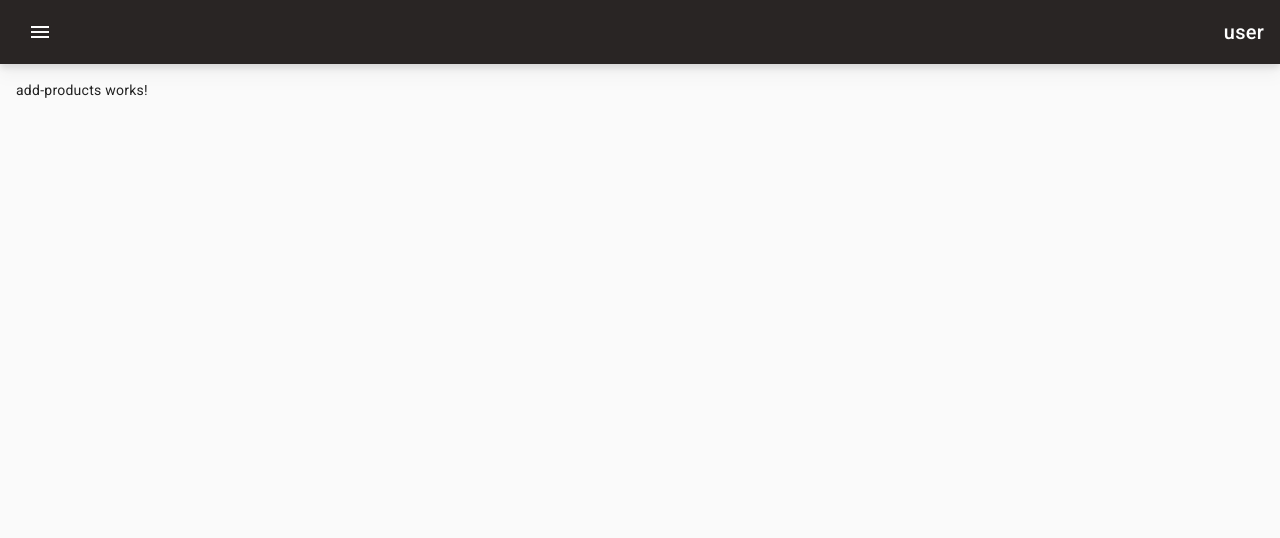
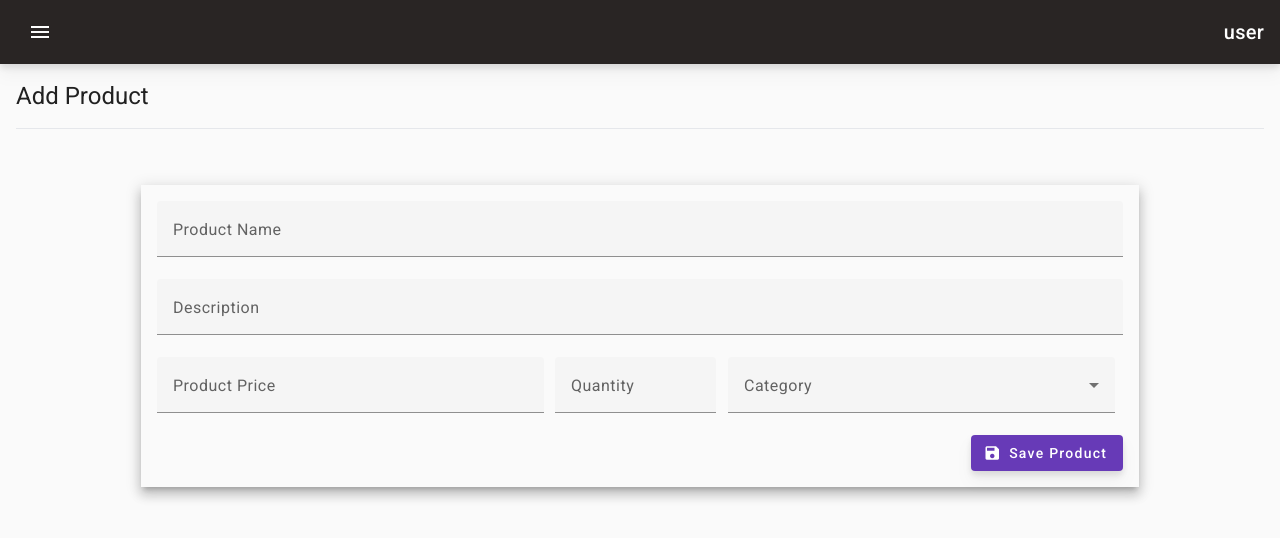
Before and after one commit to AlexAvilezB/IMS-APP, an Angular app: page /products/add in a window 1280 px wide. Shown: the top 538 px of the page. Built offline with nearby package versions, Linux system fonts and the light colour scheme.

Commit message:
formulario para agregar productos(solo diseño)

```diff
--- a/db.json
+++ b/db.json
@@ -28,7 +28,10 @@
       "description": "Laptop for gaming",
       "price": 20000,
       "quantity": 3,
-      "category": "Computers"
+      "category": {
+        "cid": 1,
+        "category_name": "Computers"
+      }
     },
     {
       "pid": 2,
@@ -36,7 +39,10 @@
       "description": "Asus Headphones",
       "price": 3000,
       "quantity": 8,
-      "category": "Accesories"
+      "category": {
+        "cid": 2,
+        "category_name": "Accesories"
+      }
     },
     {
       "pid": 3,
@@ -44,7 +50,10 @@
       "description": "Gear Microphone",
       "price": 8000,
       "quantity": 5,
-      "category": "Audio"
+      "category": {
+        "cid": 3,
+        "category_name": "Audio"
+      }
     },
     {
       "pid": 4,
@@ -52,7 +61,10 @@
       "description": "Laptop Asus",
       "price": 50000,
       "quantity": 3,
-      "category": "Computers"
+      "category": {
+        "cid": 1,
+        "category_name": "Computers"
+      }
     },
     {
       "pid": 5,
@@ -60,7 +72,10 @@
       "description": "Kraken Keyboard",
       "price": 4000,
       "quantity": 8,
-      "category": "Accesories"
+      "category": {
+        "cid": 2,
+        "category_name": "Accesories"
+      }
     },
     {
       "pid": 6,
@@ -68,7 +83,10 @@
       "description": "500w Speaker",
       "price": 10000,
       "quantity": 3,
-      "category": "Audio"
+      "category": {
+        "cid": 3,
+        "category_name": "Audio"
+      }
     },
     {
       "pid": 7,
@@ -76,7 +94,24 @@
       "description": "Powerfull Laptop",
       "price": 40000,
       "quantity": 7,
-      "category": "Computers"
+      "category": {
+        "cid":1,
+        "category_name":"Computers"
+      }
+    }
+  ],
+  "categories": [
+    {
+      "cid": 1,
+      "category_name": "Computers"
+    },
+    {
+      "cid": 2,
+      "category_name": "Accesories"
+    },
+    {
+      "cid": 3,
+      "category_name": "Audio"
     }
   ]
 }
--- a/src/app/IMS/ims.module.ts
+++ b/src/app/IMS/ims.module.ts
@@ -10,6 +10,7 @@ import { CategoriesComponent } from './pages/categories/categories.component';
 import { UsersComponent } from './pages/users/users.component';
 import { MaterialModule } from '../material/material.module';
 import { HomeComponent } from './pages/home/home.component';
+import { ReactiveFormsModule } from '@angular/forms';
 
 
 @NgModule({
@@ -25,7 +26,8 @@ import { HomeComponent } from './pages/home/home.component';
   imports: [
     CommonModule,
     IMSRoutingModule,
-    MaterialModule
+    MaterialModule,
+    ReactiveFormsModule
   ]
 })
 export class IMSModule { }
--- a/src/app/IMS/interfaces/products.ts
+++ b/src/app/IMS/interfaces/products.ts
@@ -7,8 +7,7 @@ export interface Product {
   category: Category;
 }
 
-export enum Category {
-  Computers = 'Computers',
-  Audio = 'Audio',
-  Accesories = 'Accesories',
+export interface Category {
+  cid: number;
+  category_name: string;
 }
--- a/src/app/IMS/pages/add-products/add-products.component.html
+++ b/src/app/IMS/pages/add-products/add-products.component.html
@@ -1 +1,43 @@
-<p>add-products works!</p>
+<h1>Add Product</h1>
+<hr><br>
+
+<div class="flex justify-center mt-9">
+    <form autocomplete="off" [formGroup]="productsForm" class="mat-elevation-z8 p-4 w-4/5">
+
+        <mat-form-field appearance="fill" class="w-full">
+            <mat-label>Product Name</mat-label>
+            <input matInput>
+        </mat-form-field>
+
+
+        <mat-form-field appearance="fill" class="w-full">
+            <mat-label>Description</mat-label>
+            <input matInput>
+        </mat-form-field>
+
+
+        <div class="flex gap-3 max-[700px]:flex-col ">
+            <mat-form-field appearance="fill" class="min-[700px]:w-2/5">
+                <mat-label>Product Price</mat-label>
+                <input matInput>
+            </mat-form-field>
+
+
+            <mat-form-field appearance="fill" class="min-[700px]:w-1/6">
+                <mat-label>Quantity</mat-label>
+                <input matInput>
+            </mat-form-field>
+
+            <mat-form-field appearance="fill" class="min-[700px]:w-2/5">
+                    <mat-label>Category</mat-label>
+                    <mat-select>
+                        <mat-option value="one">First option</mat-option>
+                        <mat-option value="two">Second option</mat-option>
+                    </mat-select>
+            </mat-form-field>
+        </div>
+
+        <button class="drop-shadow-lg float-right" color="primary" mat-flat-button> Save Product <mat-icon>save</mat-icon></button>
+
+    </form>
+</div>
--- a/src/app/IMS/pages/add-products/add-products.component.ts
+++ b/src/app/IMS/pages/add-products/add-products.component.ts
@@ -1,4 +1,7 @@
 import { Component } from '@angular/core';
+import { FormControl, FormGroup } from '@angular/forms';
+
+import { Category } from '../../interfaces/products';
 
 @Component({
   selector: 'app-add-products',
@@ -8,4 +11,10 @@ import { Component } from '@angular/core';
 })
 export class AddProductsComponent {
 
+  productsForm: FormGroup = new FormGroup(
+    {
+      'product_name': new FormControl('')
+    }
+  )
+
 }
--- a/src/app/IMS/pages/products/products.component.html
+++ b/src/app/IMS/pages/products/products.component.html
@@ -12,48 +12,48 @@
 </mat-form-field>
 
 <div class="mat-elevation-z8">
-  <table mat-table [dataSource]="dataSource" matSort>
+  <table mat-table [dataSource]="dataSource">
 
   <!-- ID Column -->
     <ng-container matColumnDef="id">
-      <th mat-header-cell *matHeaderCellDef mat-sort-header> ID. </th>
+      <th mat-header-cell *matHeaderCellDef> ID. </th>
       <td mat-cell *matCellDef="let product"> {{product.pid}} </td>
     </ng-container>
 
     <!-- Name Column -->
     <ng-container matColumnDef="name">
-      <th mat-header-cell *matHeaderCellDef mat-sort-header> Name </th>
+      <th mat-header-cell *matHeaderCellDef> Name </th>
       <td mat-cell *matCellDef="let product"> {{product.product_name}} </td>
     </ng-container>
 
     <!-- Description Column -->
     <ng-container matColumnDef="description">
-      <th mat-header-cell *matHeaderCellDef mat-sort-header> Description </th>
+      <th mat-header-cell *matHeaderCellDef> Description </th>
       <td mat-cell *matCellDef="let product"> {{product.description}} </td>
     </ng-container>
 
     <!-- Category Column -->
     <ng-container matColumnDef="category">
-      <th mat-header-cell *matHeaderCellDef mat-sort-header> Category </th>
-      <td mat-cell *matCellDef="let product"> {{product.category}} </td>
+      <th mat-header-cell *matHeaderCellDef> Category </th>
+      <td mat-cell *matCellDef="let product"> {{ product.category.category_name }} </td>
     </ng-container>
 
     <!-- Price Column -->
     <ng-container matColumnDef="price">
-      <th mat-header-cell *matHeaderCellDef mat-sort-header> Price </th>
-      <td mat-cell *matCellDef="let product"> {{product.price}} </td>
+      <th mat-header-cell *matHeaderCellDef> Price </th>
+      <td mat-cell *matCellDef="let product"> {{ product.price | currency:'C$ ' }} </td>
     </ng-container>
 
     <!-- Quantity Column -->
     <ng-container matColumnDef="quantity">
-      <th mat-header-cell *matHeaderCellDef mat-sort-header> Quantity </th>
-      <td mat-cell *matCellDef="let product"> {{product.quantity}} </td>
+      <th mat-header-cell *matHeaderCellDef> Quantity </th>
+      <td mat-cell *matCellDef="let product"> {{ product.quantity }} </td>
     </ng-container>
 
     <tr mat-header-row *matHeaderRowDef="displayedColumns"></tr>
     <tr mat-row *matRowDef="let row; columns: displayedColumns;"></tr>
 
-    <tr class="mat-row" *matNoDataRow>
+    <tr class="mat-row mr-4" *matNoDataRow>
       <td class="mat-cell" colspan="4">No data matching the filter "{{input.value}}"</td>
     </tr>
 
--- a/src/app/IMS/pages/products/products.component.ts
+++ b/src/app/IMS/pages/products/products.component.ts
@@ -2,7 +2,6 @@ import { AfterViewInit, Component, ViewChild } from '@angular/core';
 
 import { MatPaginator } from '@angular/material/paginator';
 import { MatTableDataSource } from '@angular/material/table';
-import { MatSort } from '@angular/material/sort';
 
 import { Product } from '../../interfaces/products';
 import { ProductsService } from '../../services/products.service';
@@ -29,20 +28,18 @@ export class ProductsComponent implements AfterViewInit {
   dataSource!: MatTableDataSource<Product>;
 
   @ViewChild(MatPaginator) paginator!: MatPaginator;
-  @ViewChild(MatSort) sort!: MatSort;
 
   ngAfterViewInit(): void {
     this.productsService.getProducts().subscribe((products) => {
       this.products = products;
       this.dataSource = new MatTableDataSource(this.products);
       this.dataSource.paginator = this.paginator;
-      this.dataSource.sort = this.sort;
     });
   }
 
   applyFilter(event: Event) {
-    const filterValue = (event.target as HTMLInputElement).value;
-    this.dataSource.filter = filterValue.trim().toLowerCase();
+    this.dataSource.filter = (event.target as HTMLInputElement).value;
+    console.log(event)
 
     if (this.dataSource.paginator) {
       this.dataSource.paginator.firstPage();
--- a/src/app/material/material.module.ts
+++ b/src/app/material/material.module.ts
@@ -7,6 +7,7 @@ import { MatIconModule } from '@angular/material/icon';
 import { MatInputModule } from '@angular/material/input';
 import { MatListModule } from '@angular/material/list';
 import { MatPaginatorModule } from '@angular/material/paginator';
+import { MatSelectModule } from '@angular/material/select';
 import { MatSidenavModule } from '@angular/material/sidenav';
 import { MatTableModule } from '@angular/material/table';
 import { MatToolbarModule } from '@angular/material/toolbar';
@@ -23,6 +24,7 @@ import { MatToolbarModule } from '@angular/material/toolbar';
     MatInputModule,
     MatListModule,
     MatPaginatorModule,
+    MatSelectModule,
     MatSidenavModule,
     MatTableModule,
     MatToolbarModule
--- a/tailwind.config.js
+++ b/tailwind.config.js
@@ -5,4 +5,5 @@ module.exports = {
     extend: {},
   },
   plugins: [],
+  important: true,
 };
```
